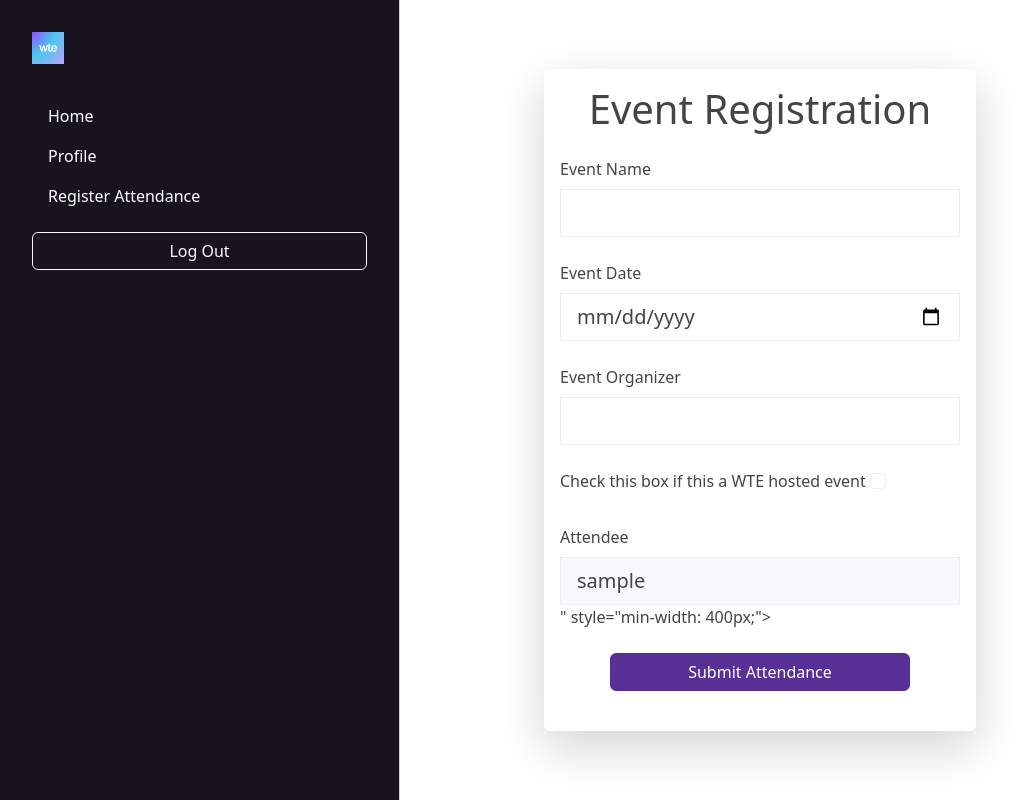
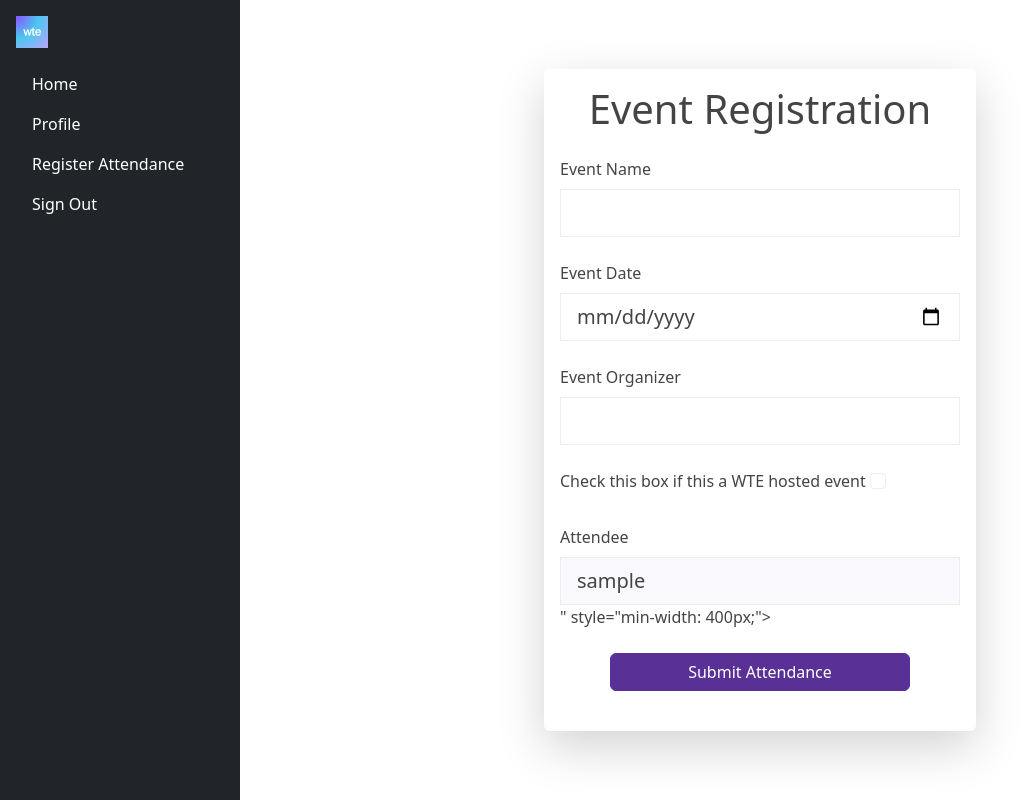
Before and after one commit to Fleurelle/wte_gamification, a Django app: page /event_tracker/community/ in a window 1280 px wide. Shown: the whole page, without its empty margins (0-1036 px from the left). Run offline with Django 5.2, Linux system fonts and the light colour scheme; the visitor is signed in with stand-in values (Sample User, id 1); data comes from the database, SQL or seed files in the repository; some libraries are stand-ins or nearby versions.

Commit message:
clean navbar html

```diff
--- a/wte/templates/dashboard/navbar.html
+++ b/wte/templates/dashboard/navbar.html
@@ -1,14 +1,14 @@
 {% load static %}
 
-<!-- <nav class="navbar navbar-expand-lg bg-primary" data-bs-theme="dark">
-    <div class="container-fluid">
-        <button class="navbar-toggler" type="button" data-bs-toggle="collapse" data-bs-target="#navbarColor01"
-            aria-controls="navbarColor01" aria-expanded="false" aria-label="Toggle navigation">
-            <span class="navbar-toggler-icon"></span>
-        </button>
-        <div class="collapse navbar-collapse" id="navbarColor01">
+<div class="sidebar-fixed d-flex flex-column">
+    <div class="mb-3">
+        <a href="{% url 'home' %}" class="navbar-brand d-flex align-items-center text-white text-decoration-none">
+            <img src="{% static 'images/WTE_logo.png' %}" alt="Logo" class="me-2" style="height: 32px;">
+        </a>
+    </div>
+
     {% if user.is_authenticated %}
-            <ul class="navbar-nav me-auto">
+    <ul class="nav nav-pills flex-column mb-auto">
         <li class="nav-item">
             <a class="nav-link" href="{% url 'home' %}">Home</a>
         </li>
@@ -16,59 +16,20 @@
             <a class="nav-link" href="{% url 'user-profile' request.user.pk %}">Profile</a>
         </li>
         <li class="nav-item">
-                    <form action="{% url 'logout' %}" method="post" style="display: inline;">
-                        {% csrf_token %}
-                        <button type="submit" class="btn btn-primary">Log Out</button>
-                    </form>
+            <a class="nav-link" href="{% url 'community' %}">Register Attendance</a>
+        </li>
+        <li class="nav-item">
+            <a class="nav-link" href="{% url 'logout' %}">Sign Out</a>
         </li>
     </ul>
     {% else %}
-            <ul class="navbar-nav me-auto">
+    <ul class="nav nav-pills flex-column mb-auto">
         <li class="nav-item">
             <a class="nav-link" href="{% url 'login' %}">Sign In</a>
         </li>
     </ul>
     {% endif %}
 </div>
-    </div>
-</nav> -->
-<!-- Toggle button (e.g. in top-left) -->
-<div class="offcanvas offcanvas-start show text-bg-dark sidebar-fixed" tabindex="-1" id="sidebarMenu"
-    aria-labelledby="sidebarMenuLabel" data-bs-backdrop="false">
-    <div class="offcanvas-header">
-        <a href="{% url 'home' %}" class="navbar-brand d-flex align-items-center text-white text-decoration-none">
-            <img src="{% static 'images/WTE_logo.png' %}" alt="Logo" class="me-2" style="height: 32px;">
-        </a>
-    </div>
-    <div class="offcanvas-body">
-        {% if user.is_authenticated %}
-        <ul class="nav nav-pills flex-column mb-auto">
-            <li class="nav-item">
-                <a class="nav-link text-white" href="{% url 'home' %}">Home</a>
-            </li>
-            <li class="nav-item">
-                <a class="nav-link text-white" href="{% url 'user-profile' request.user.pk %}">Profile</a>
-            </li>
-            <li class="nav-item">
-                <a class="nav-link text-white" href="{% url 'community' %}">Register Attendance</a>
-            </li>
-            <li class="nav-item mt-3">
-                <form action="{% url 'logout' %}" method="post">
-                    {% csrf_token %}
-                    <button type="submit" class="btn btn-outline-light w-100">Log Out</button>
-                </form>
-            </li>
-        </ul>
-        {% else %}
-        <ul class="nav nav-pills flex-column mb-auto">
-            <li class="nav-item">
-                <a class="nav-link text-white" href="{% url 'login' %}">Sign In</a>
-            </li>
-        </ul>
-        {% endif %}
-    </div>
-</div>
-
 <!-- TODO:
 1. add navbar elements
 a) profile
```
Lines whose indentation alone changed are shown as unchanged.
